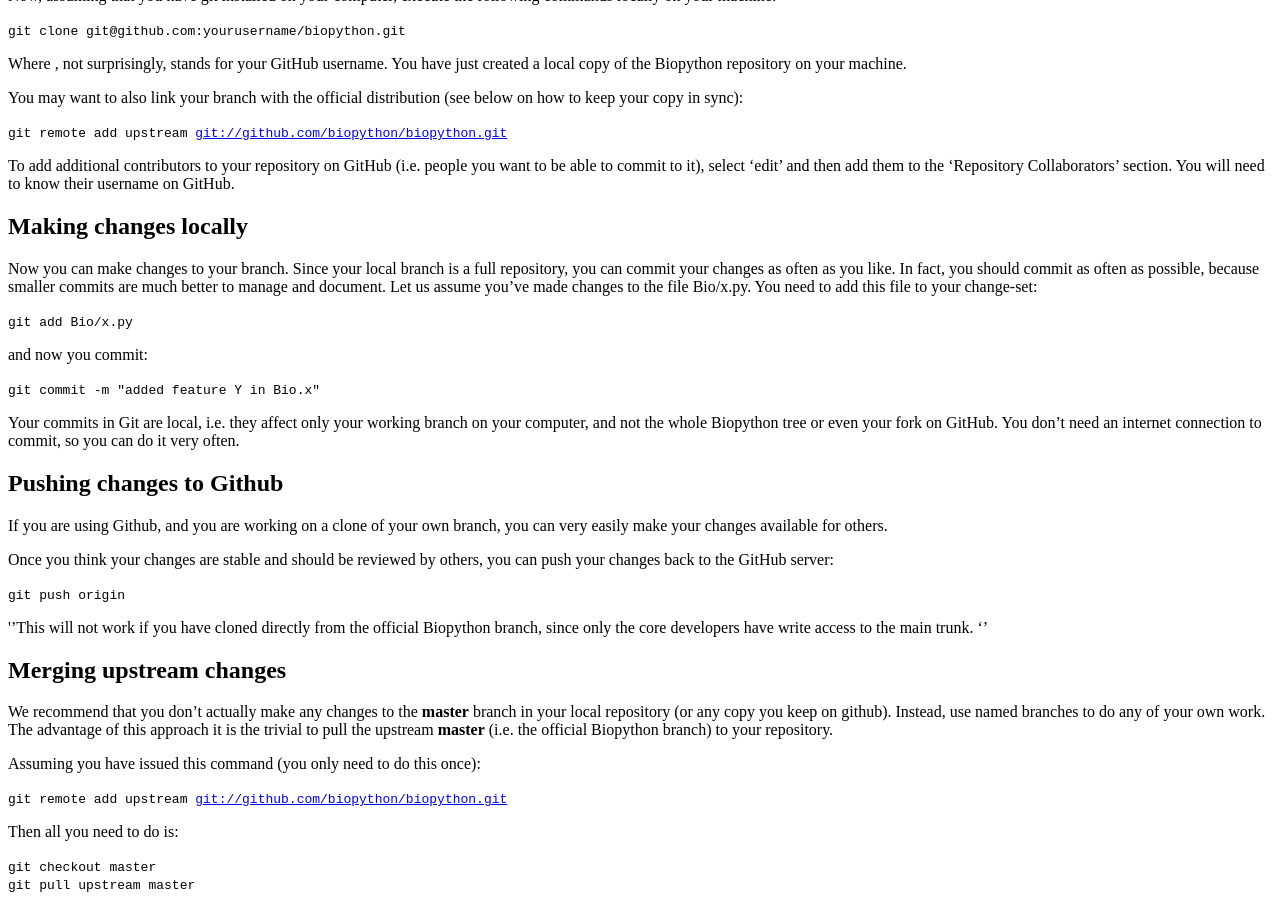
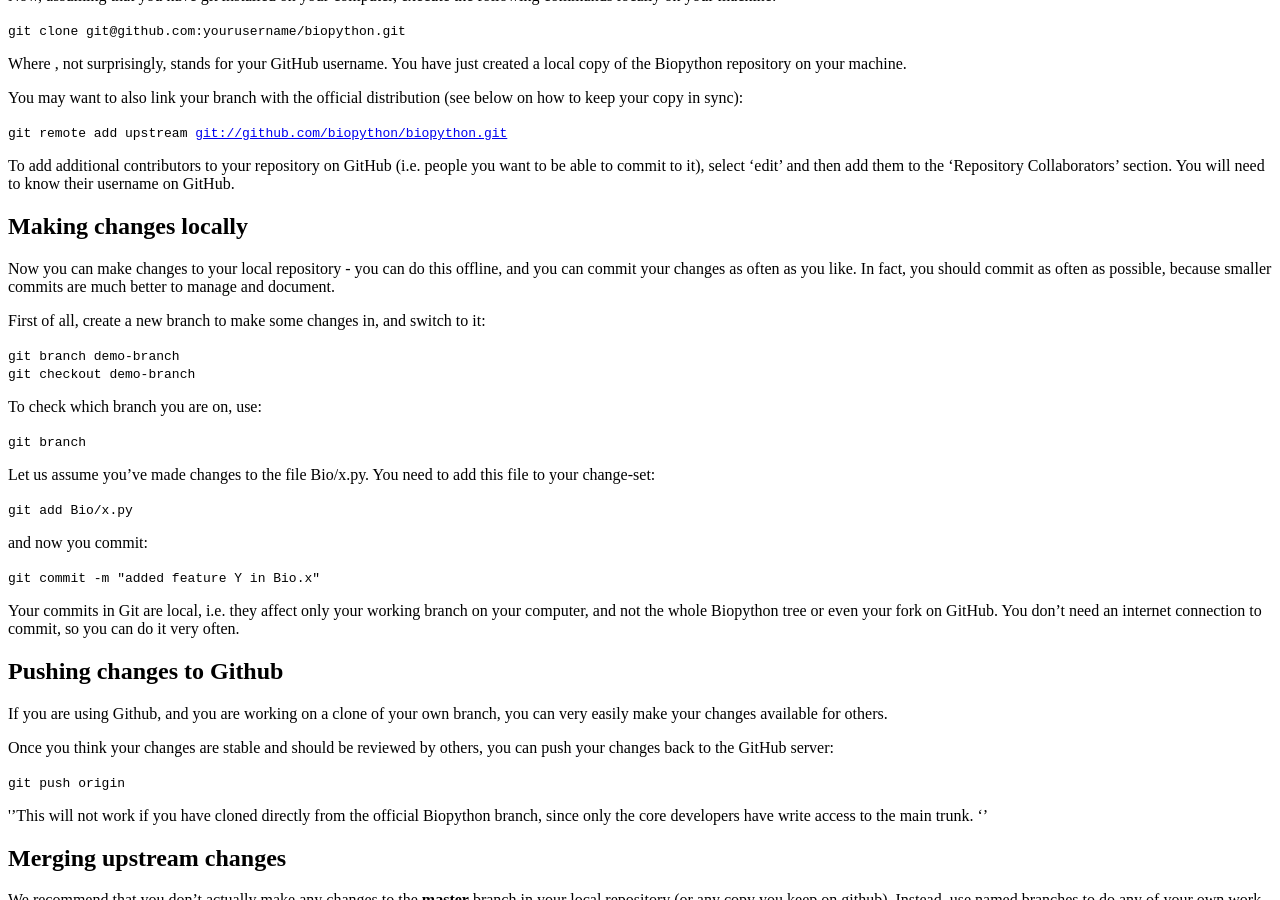
Before and after one commit to biopython/biopython.github.io, a Jekyll site: the page built from wiki/GitUsage.md, in a window 1280 px wide and 900 px high, scrolled down 2227 px. Built offline with Jekyll 4.4.1, drawn with Linux system fonts in a browser that asks for light colours.

Commit message:
/* Making changes locally */

```diff
--- a/wiki/GitUsage.md
+++ b/wiki/GitUsage.md
@@ -210,12 +210,23 @@ username on GitHub.
 Making changes locally
 ----------------------
 
-Now you can make changes to your branch. Since your local branch is a
-full repository, you can commit your changes as often as you like. In
-fact, you should commit as often as possible, because smaller commits
-are much better to manage and document. Let us assume you've made
-changes to the file Bio/x.py. You need to add this file to your
-change-set:
+Now you can make changes to your local repository - you can do this
+offline, and you can commit your changes as often as you like. In fact,
+you should commit as often as possible, because smaller commits are much
+better to manage and document.
+
+First of all, create a new branch to make some changes in, and switch to
+it:
+
+`git branch demo-branch`
+`git checkout demo-branch`
+
+To check which branch you are on, use:
+
+`git branch`
+
+Let us assume you've made changes to the file Bio/x.py. You need to add
+this file to your change-set:
 
 `git add Bio/x.py`
 
```
Also changed, not shown: 1 other file.
